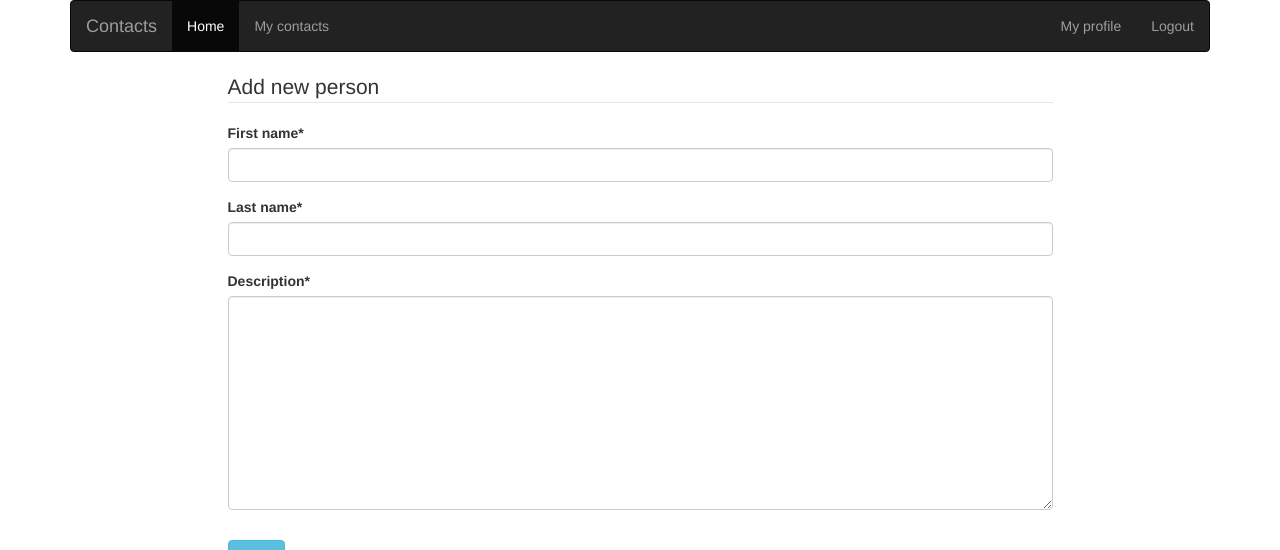
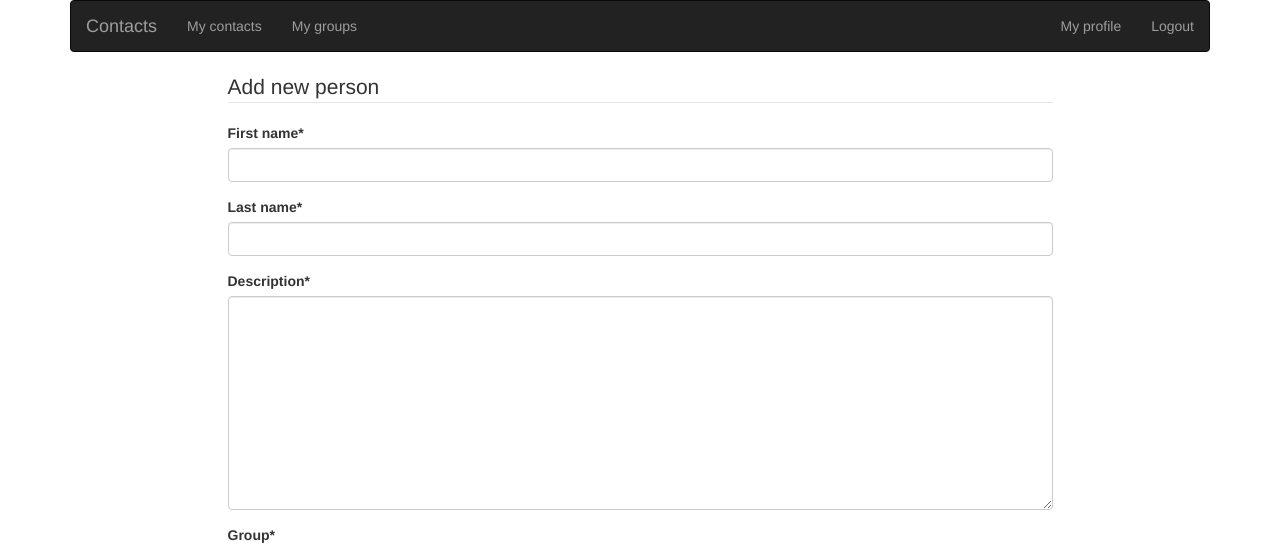
Before and after one commit to olechanastazja/contacts, a Django app: page /person/new in a window 1280 px wide. Shown: the top 550 px of the page. Run offline with Django 3.2, Linux system fonts and the light colour scheme; a user stored in the database is signed in; data comes from the database, SQL or seed files in the repository; some libraries are stand-ins or nearby versions.

Commit message:
Add group to person form

```diff
--- a/group/models.py
+++ b/group/models.py
@@ -1,11 +1,11 @@
 from django.db import models
-from people.models import Person
+# from people.models import Person
 from django.contrib.auth.models import User
 
 
 class Group(models.Model):
     name = models.CharField(max_length=100)
-    people = models.ManyToManyField(Person)
+    # people = models.ManyToManyField(Person)
     user = models.ForeignKey(User, on_delete=models.CASCADE)
 
     def __str__(self):
--- a/group/views.py
+++ b/group/views.py
@@ -89,7 +89,10 @@ class GroupListView(View):
 
     def get(self, request, *args, **kwargs):
         queryset = Group.objects.filter(user=request.user)
-        context = {'object_list': queryset}
+        context = {
+            'object_list': queryset,
+            'group_page': 'active'
+        }
         return render(request, self.template_name, context)
 
 
--- a/people/forms.py
+++ b/people/forms.py
@@ -1,11 +1,16 @@
 from django import forms
 
 from .models import Person
+from group.forms import Group
 
 
 class PersonModelForm(forms.ModelForm):
     class Meta:
         model = Person
         fields = [
-            'first_name', 'last_name', 'description'
+            'first_name', 'last_name', 'description', 'group'
         ]
+
+    def __init__(self, user, *args, **kwargs):
+        super(PersonModelForm, self).__init__(*args, **kwargs)
+        self.fields['group'].queryset = Group.objects.filter(user=user)
--- a/people/models.py
+++ b/people/models.py
@@ -1,12 +1,14 @@
 from django.db import models
 from django.core.validators import RegexValidator
 from django.contrib.auth.models import User
+from group.models import Group
 
 
 class Person(models.Model):
     first_name = models.CharField(max_length=100, null=False, blank=False)
     last_name = models.CharField(max_length=100, null=False, blank=False)
     description = models.TextField()
+    group = models.ManyToManyField(Group)
     user = models.ForeignKey(User, on_delete=models.CASCADE, blank=True, null=True)
 
     def __str__(self):
--- a/people/templates/people/base.html
+++ b/people/templates/people/base.html
@@ -23,8 +23,8 @@
               <a class="navbar-brand" href="#">Contacts</a>
             </div>
             <ul class="nav navbar-nav">
-              <li class="active"><a href="{% url 'people:person-list' %}">Home</a></li>
-              <li><a href="#">My contacts</a></li>
+              <li class="{{ contacts_page }}"><a href="{% url 'people:person-list' %}">My contacts</a></li>
+              <li class="{{ group_page }}"><a  href="{% url 'group:group-list' %}">My groups</a></li>
 
             </ul>
             <ul class="nav navbar-nav navbar-right">
--- a/people/views.py
+++ b/people/views.py
@@ -24,18 +24,19 @@ class PersonCreateView(View):
     template_name = 'people/person_create.html'
 
     def get(self, request, *args, **kwargs):
-        form = PersonModelForm()
+        form = PersonModelForm(request.user)
         context = {
             'form': form
         }
         return render(request, self.template_name,context)
 
     def post(self, request, *args, **kwargs):
-        form = PersonModelForm(request.POST)
+        form = PersonModelForm(request.user,request.POST)
         if form.is_valid():
-            person = Person(**form.cleaned_data, user=request.user)
+            # person = Person(**form.cleaned_data, user=request.user)
+            person = form.save(commit=False)
+            person.user = request.user
             person.save()
-        messages.add_message(request, messages.SUCCESS, 'Added person successfully!')
         return redirect('people:person-list')
 
 
@@ -96,7 +97,10 @@ class PersonListView(View):
 
     def get(self, request, *args, **kwargs):
         queryset = Person.objects.filter(user=request.user)
-        context = {'object_list': queryset}
+        context = {
+            'object_list': queryset,
+            'contacts_page': 'active'
+        }
         return render(request, self.template_name, context)
 
 
```
Also changed, not shown: db.sqlite3, group/migrations/0002_remove_group_people.py (added), people/migrations/0006_person_group.py (added), 1 other file.
